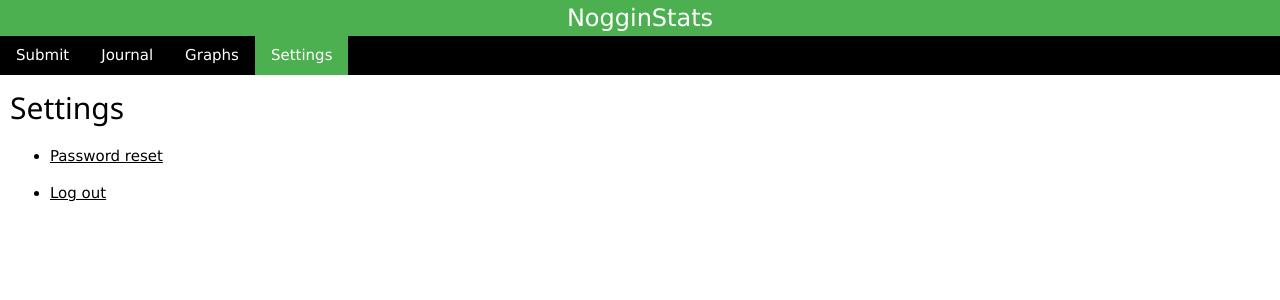
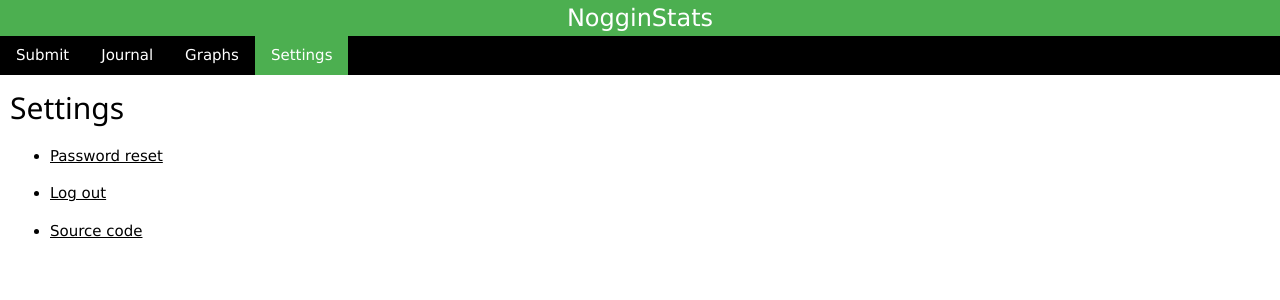
Before and after one commit to zazyzaya/NogginStats, a Flask app: template templates/index.html in a window 1280 px wide, after a click on "Settings". Shown: the top 300 px of the page. Run offline with Flask 3, Linux system fonts and the light colour scheme; the template is opened without the code that fills it: most values are stand-ins (such as "Sample title", 1, 10 or a date in 2020); data that the repository does not hold is empty.

Commit message:
Addding link to src

```diff
--- a/templates/index.html
+++ b/templates/index.html
@@ -124,6 +124,7 @@
             <ul>
                 <li><p><a href='/pwd_reset'>Password reset</a></p></li>
                 <li><p><a href='/log_out' onclick="sessionStorage.clear()">Log out</a></p></li>
+                <li><p><a href='https://github.com/zazyzaya/NogginStats'>Source code</a></p></li>
             </ul>
         </div>
     </body>
```
